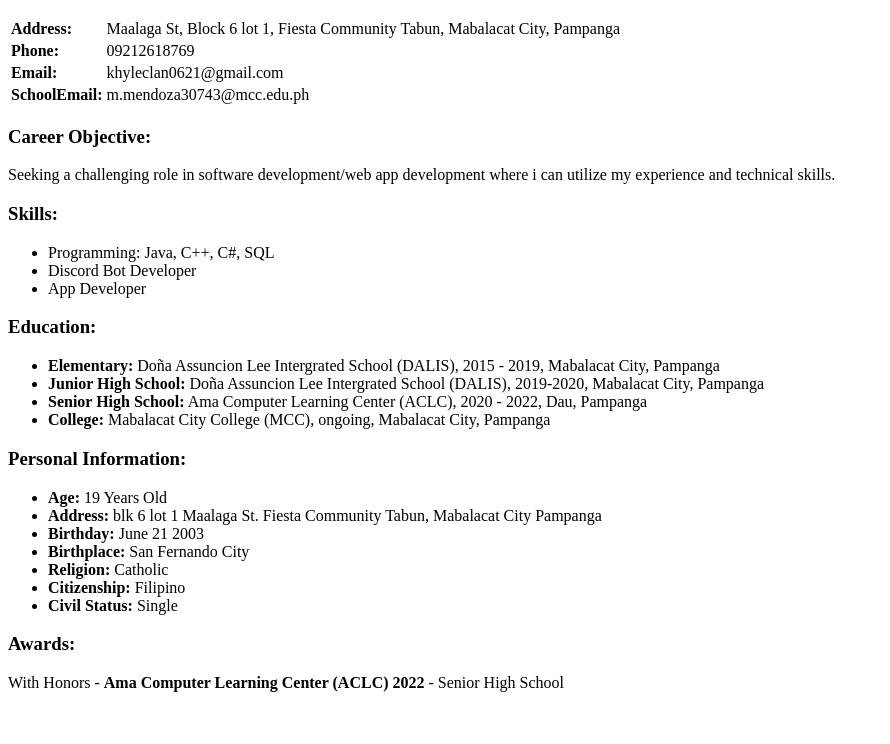
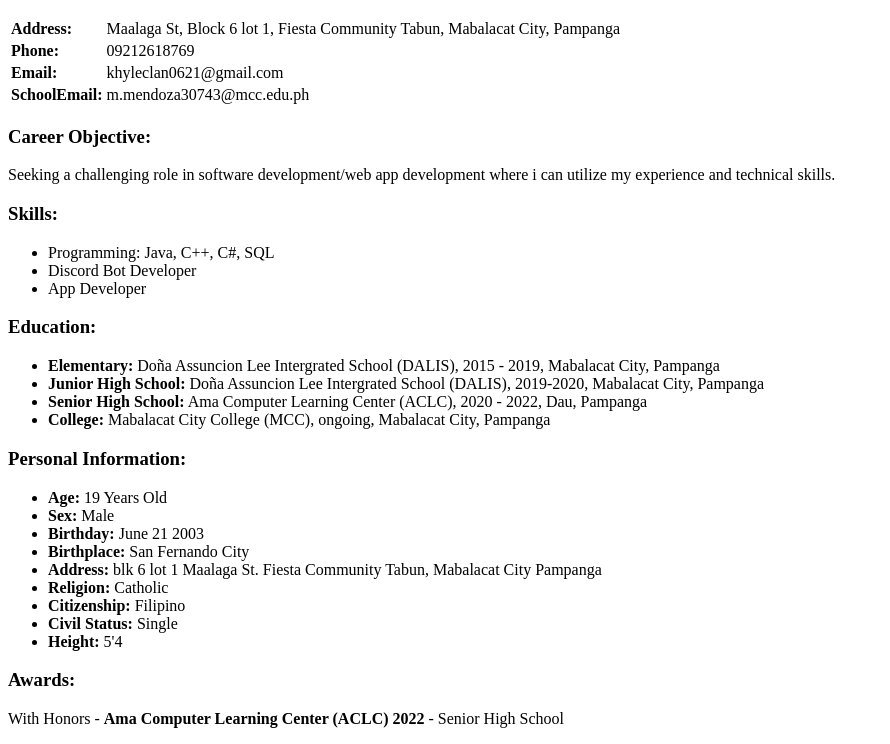
Before and after one commit to KhyleMendoza/resume, a plain HTML site: page index.html in a window 1280 px wide. Shown: the part 110-854 px from the top of the page, without its empty margins (0-890 px from the left). Before the commit the page ends 818 px from the top, so only its background shows below. Drawn offline with Linux system fonts and the light colour scheme.

Commit message:
Add files via upload

```diff
--- a/index.html
+++ b/index.html
@@ -2,6 +2,7 @@
 <html>
 <head>
     <title>Resume</title>
+    <link rel="stylesheet" href="style.css">
 </head>
 <body>
     <h1>Resume</h1>
@@ -48,12 +49,14 @@
     <h3>Personal Information:</h3>
         <ul>
             <li><strong>Age:</strong> 19 Years Old</li>
-            <li><strong>Address:</strong> blk 6 lot 1 Maalaga St. Fiesta Community Tabun, Mabalacat City Pampanga</li>
+            <li><strong>Sex:</strong> Male</li>
             <li><strong>Birthday:</strong> June 21 2003</li>
             <li><strong>Birthplace:</strong> San Fernando City</li>
+            <li><strong>Address:</strong> blk 6 lot 1 Maalaga St. Fiesta Community Tabun, Mabalacat City Pampanga</li>
             <li><strong>Religion:</strong> Catholic</li>
             <li><strong>Citizenship:</strong> Filipino</li>
             <li><strong>Civil Status:</strong> Single </li>
+            <li><strong>Height:</strong> 5'4 </li>
         </ul>
 
     <h3>Awards:</h3>
```
Also changed, not shown: style.css (added).
